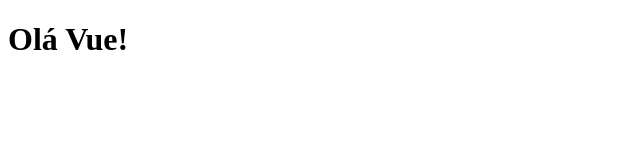
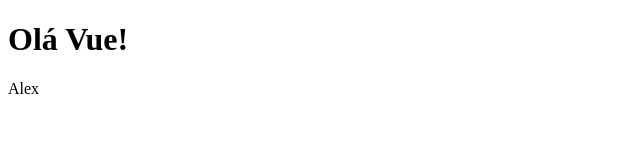
Before and after one commit to aribeiro26/Curso-Vuejs, a Vue app in the folder 2_projeto_vue/: page / in a window 1280 px wide. Shown: the top 160 px of the page, without its empty margins (0-640 px from the left). Built offline with nearby package versions, Linux system fonts and the light colour scheme.

Commit message:
primeiro componente com dados

```diff
--- a/2_projeto_vue/src/components/PrimeiroComponente.vue
+++ b/2_projeto_vue/src/components/PrimeiroComponente.vue
@@ -1,9 +1,18 @@
 <template>
+<div>
   <h1>Olá Vue!</h1>
+  <p>{{name}}</p>
+</div>
+
 </template>
 
 <script>
     export default{
-        name: 'PrimeiroComponente'
+        name: 'PrimeiroComponente',
+        data(){
+          return{
+            name: "Alex"
+          }
+        }
     }
 </script>
```
